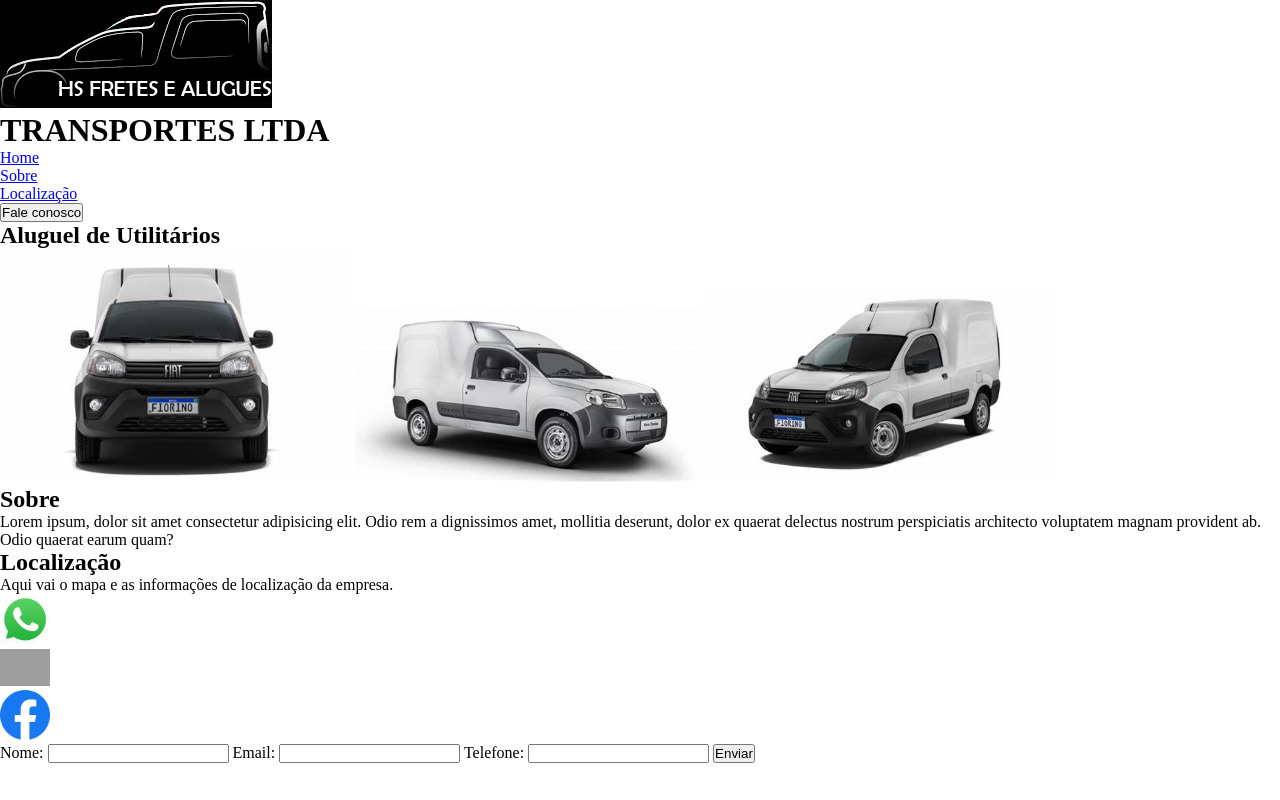
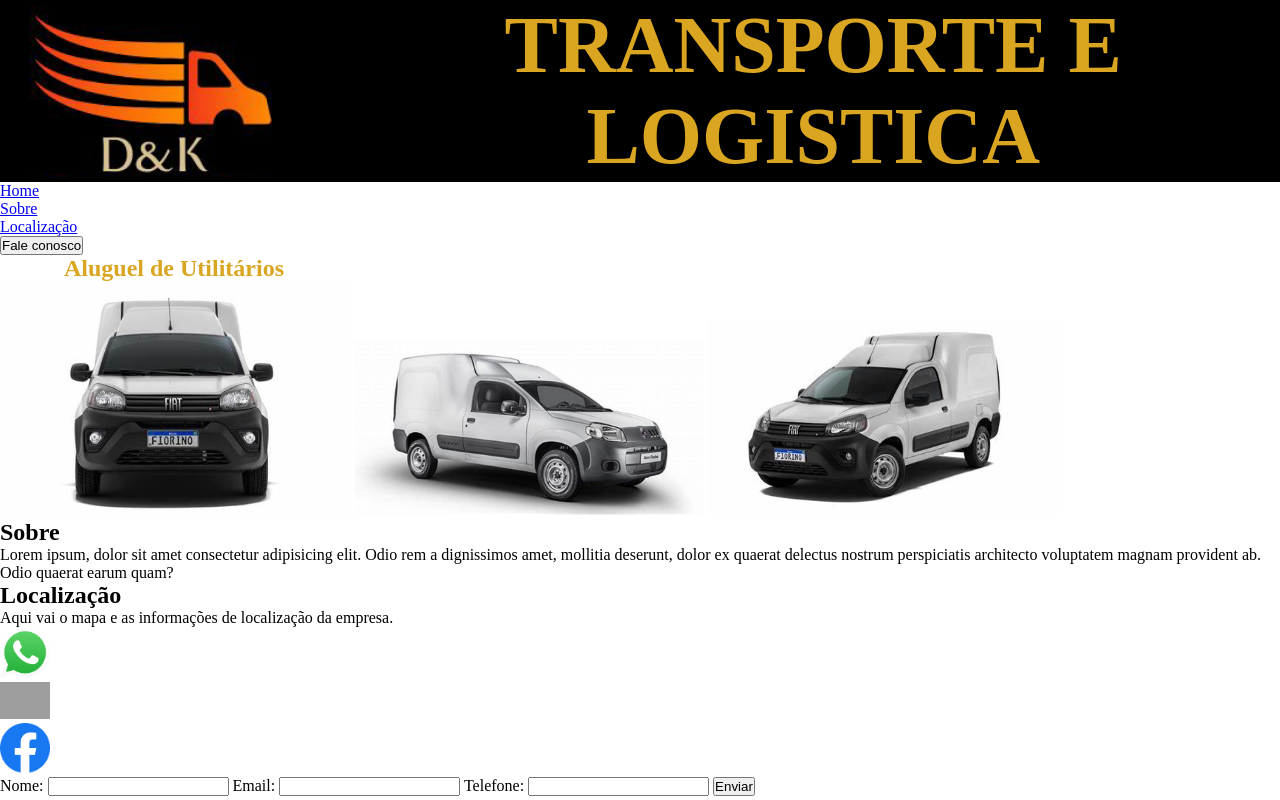
Before and after one commit to Hudson-Nasciment0/Projeto-Transportes-DR, a plain HTML site: page index.html in a window 1280 px wide. Drawn offline with Linux system fonts and the light colour scheme; grey boxes are pictures that could not be loaded; a script that the page names is missing.

Commit message:
css-header

```diff
--- a/index.html
+++ b/index.html
@@ -4,12 +4,13 @@
     <meta charset="UTF-8">
     <meta name="viewport" content="width=device-width, initial-scale=1.0">
     <title>Aluguel de Utilitários</title>
+
     <link rel="stylesheet" href="styles.css">
 </head>
 <body>
     <header>
-        <img src="./img/logo.png" alt="logo-da-empresa">
-        <h1>TRANSPORTES LTDA</h1>
+        <img id="img-logo" src="./img/logo-ok.png" alt="logo-da-empresa">
+        <h1>TRANSPORTE E LOGISTICA</h1>
     </header>
 
     <nav>
--- a/styles.css
+++ b/styles.css
@@ -1,7 +1,25 @@
-*{
+* {
     padding: 0;
     margin: 0;
     box-sizing: border-box;
+}
+
+#img-logo {
+    width: 300px;
+margin-left: 2%;
+}
+
+header {
+    background-color: black;
+    display: flex;
+    align-items: center;
+    text-align: center;
+    font-size: 40px;
+}
+
+h1 {
+    color: #DAA520;
+    margin-left: 5%;
 }
 
 .img-slide {
```
Also changed, not shown: img/logo-ok.png (added).
